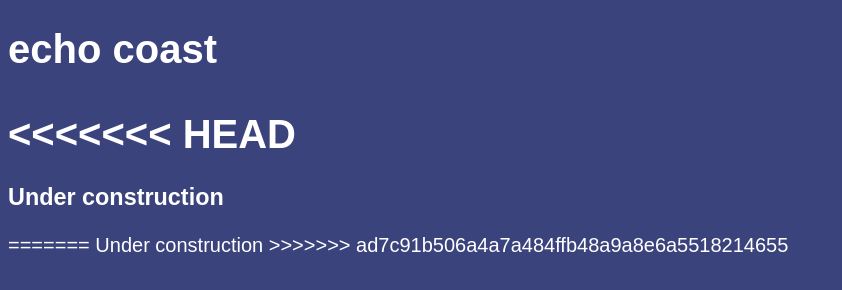
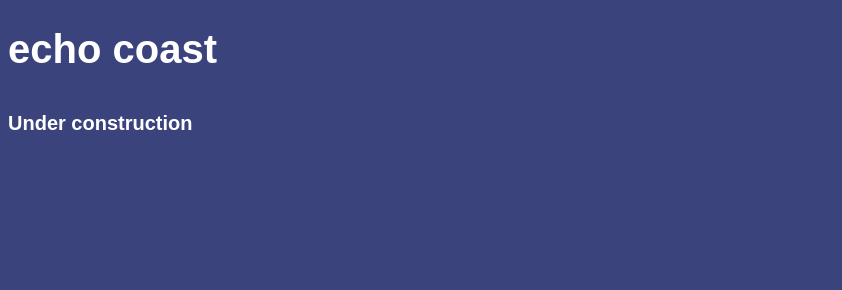
Before and after one commit to johndetora/johndetora.github.io, a plain HTML site: page index.html in a window 1280 px wide. Shown: the whole page, without its empty margins (0-842 px from the left). Drawn offline with Linux system fonts and the light colour scheme.

Commit message:
Update index.html

```diff
--- a/index.html
+++ b/index.html
@@ -10,18 +10,11 @@
 
 <body>
 
-<<<<<<< HEAD
-<h3>Under construction</h3>
-=======
-Under construction
->>>>>>> ad7c91b506a4a7a484ffb48a9a8e6a5518214655
+
+<h4>Under construction</h4>
+
+
 <script>
-    /*
-var answer = prompt("what is it that you are looking for?");
-localStorage()
-document.getElementById("find").innerHTML;
-*/
-
 
 </script>
 
```
